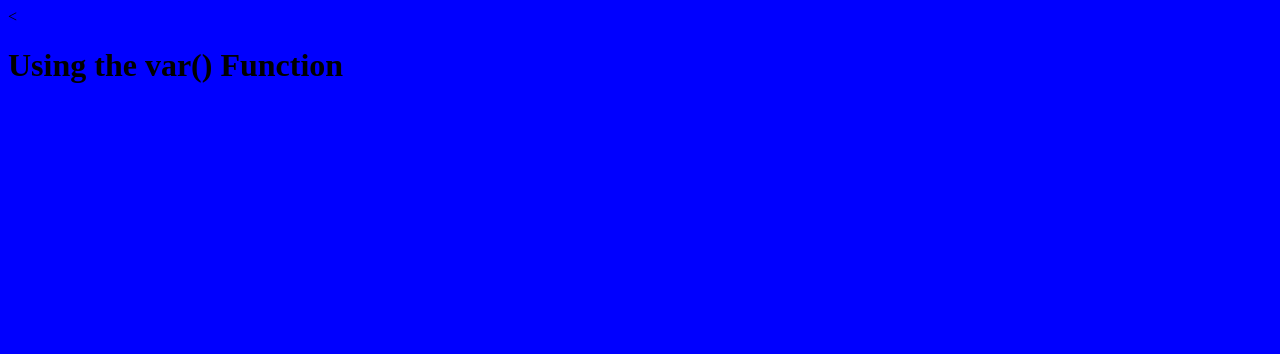
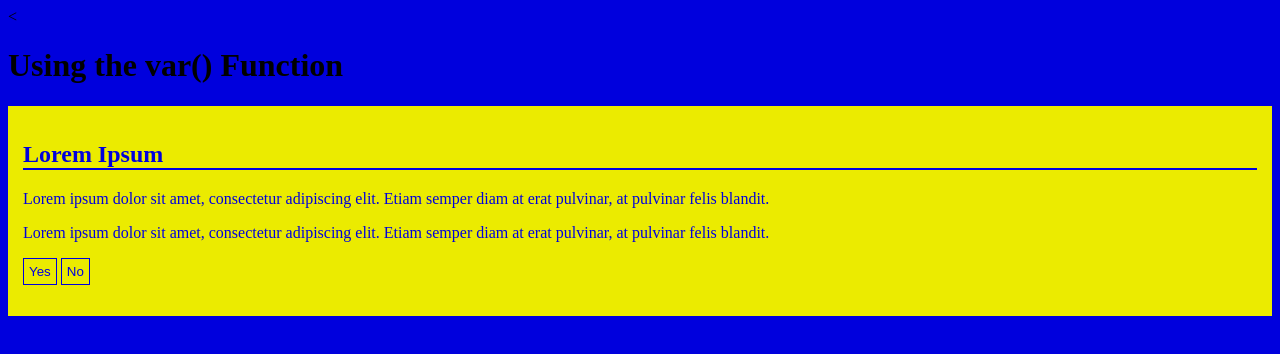
Before and after one commit to poisonleviathan/Test.1Repo, a plain HTML site: page testRepo/index.html in a window 1280 px wide. Drawn offline with Linux system fonts and the light colour scheme.

Commit message:
init_commit2

```diff
--- a/testRepo/styles.css
+++ b/testRepo/styles.css
@@ -1,7 +1,7 @@
 :root {
-    --blue: blue;
-    --white: yelow;
-  }
+    --blue: rgb(0, 0, 221);
+    --white: rgb(235, 235, 0);
+}
 
   body {
     background-color: var(--blue);
```
